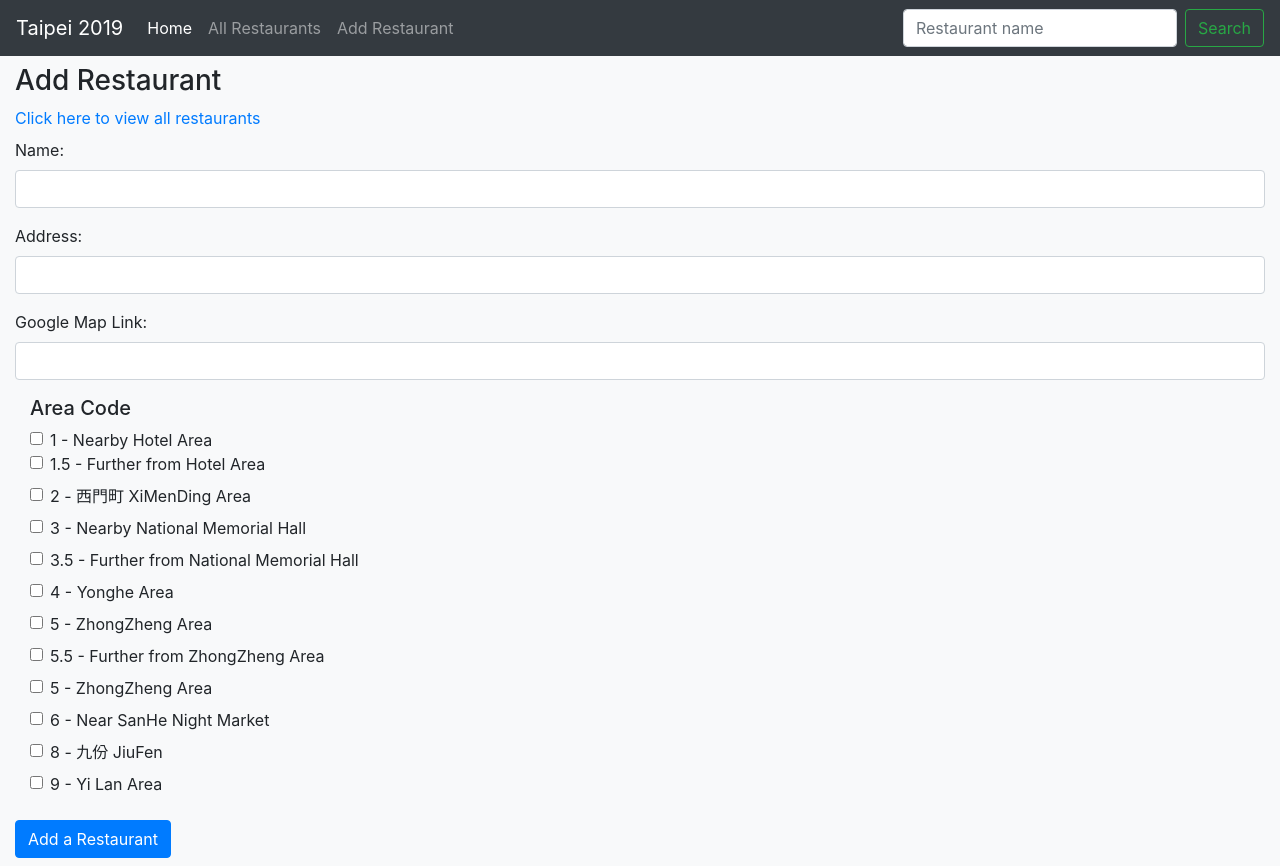
After one commit to sunnyyap1011/Sunny-Taipei-2019-Python-PostgreSQL-Bootstrap, a Python web app: template templates/restaurants_new.html in a window 1280 px wide. The commit adds this page. Run offline with Jinja, Linux system fonts and the light colour scheme; the template is opened without the code that fills it, so the values that code supplies are empty; some libraries are stand-ins or nearby versions.

Commit message:
Initial Commit

```diff
--- /dev/null
+++ b/static/index.css
@@ -0,0 +1,3 @@
+.container {
+    max-width: 100vw;
+}
--- a/templates/_layout.html
+++ b/templates/_layout.html
@@ -3,10 +3,12 @@
 <head>
     <meta charset="UTF-8">
     <meta name="viewport" content="width=device-width, initial-scale=1.0">
-    <title></title>
+    <title>Taipei 2019</title>
     <link rel="stylesheet" href="https://stackpath.bootstrapcdn.com/bootstrap/4.3.1/css/bootstrap.min.css" integrity="sha384-ggOyR0iXCbMQv3Xipma34MD+dH/1fQ784/j6cY/iJTQUOhcWr7x9JvoRxT2MZw1T" crossorigin="anonymous">
+    <link rel="stylesheet" type="text/css" href="../static/index.css" >
 </head>
-<body>
+<body class="bg-light">
+    {% include 'navbar.html' %}
     <!-- put flash here -->
     {% with messages = get_flashed_messages(with_categories=true) %}
         {% if messages %}
@@ -20,7 +22,7 @@
                 {% endfor %}
         {% endif %}
     {% endwith %}
-    <div class="container">
+    <div class="container vw-100">
         {% block content %}
         {% endblock %}
     </div>
--- /dev/null
+++ b/templates/navbar.html
@@ -0,0 +1,26 @@
+<nav class="navbar navbar-expand-lg navbar-dark bg-dark" style="width: 100vw;">
+    <a class="navbar-brand" href="/">Taipei 2019</a>
+    <button class="navbar-toggler" type="button" data-toggle="collapse" data-target="#navbarSupportedContent"
+        aria-controls="navbarSupportedContent" aria-expanded="false" aria-label="Toggle navigation">
+        <span class="navbar-toggler-icon"></span>
+    </button>
+
+    <div class="collapse navbar-collapse" id="navbarSupportedContent">
+        <ul class="navbar-nav mr-auto">
+            <li class="nav-item active">
+                <a class="nav-link" href="/">Home <span class="sr-only">(current)</span></a>
+            </li>
+            <li class="nav-item">
+                <a class="nav-link" href={{ url_for('restaurants_index') }}>All Restaurants</a>
+            </li>
+            <li class="nav-item">
+                <a class="nav-link" href={{ url_for('restaurants_new') }}>Add Restaurant</a>
+            </li>
+        </ul>
+        <form class="form-inline my-2 my-lg-0" action={{ url_for('restaurants_search') }} method="POST">
+            <input class="form-control mr-sm-2" type="search" placeholder="Restaurant name" aria-label="Search"
+                name="search_input">
+            <button class="btn btn-outline-success my-2 my-sm-0" type="submit">Search</button>
+        </form>
+    </div>
+</nav>
--- /dev/null
+++ b/templates/restaurants_new.html
@@ -0,0 +1,83 @@
+{% extends "_layout.html" %}
+{% block content %}
+<h3 class="my-2">Add Restaurant</h3>
+<a href={{ url_for('restaurants_index') }}>Click here to view all restaurants</a>
+<form action={{ url_for('restaurants_create') }} method="POST" class="my-2">
+    <div class="form-group">
+        <label for="restaurant_name">Name:</label>
+        <input type="text" name="restaurant_name" class="form-control" />
+    </div>
+    <div class="form-group">
+        <label for="restaurant_address">Address:</label>
+        <input type="text" name="restaurant_address" class="form-control" />
+    </div>
+    <div class="form-group">
+        <label for="restaurant_google_map_link">Google Map Link:</label>
+        <input type="text" name="restaurant_google_map_link" class="form-control" />
+    </div>
+
+    <div class="form-group col">
+        <h5>Area Code</h5>
+        <div class="form-check">
+            <input type="checkbox" name="restaurant_area_code" class="form-check-input" value="1 - Nearby Hotel Area" />
+            <label for="restaurant_area_code" class="form-check-label">1 - Nearby Hotel Area</label>
+        </div>
+        <div class="form-check">
+            <input type="checkbox" name="restaurant_area_code" class="form-check-input"
+                value="1.5 - Further from Hotel Area" />
+            <label for="restaurant_area_code">1.5 - Further from Hotel Area</label>
+        </div>
+        <div class="form-check">
+            <input type="checkbox" name="restaurant_area_code" class="form-check-input" value="2 - 西門町 XiMenDing Area" />
+            <label for="restaurant_area_code">2 - 西門町 XiMenDing Area</label>
+        </div>
+        <div class="form-check">
+            <input type="checkbox" name="restaurant_area_code" class="form-check-input"
+                value="3 - Nearby National Memorial Hall" />
+            <label for="restaurant_area_code">3 - Nearby National Memorial Hall</label>
+        </div>
+        <div class="form-check">
+            <input type="checkbox" name="restaurant_area_code" class="form-check-input"
+                value="3.5 - Further from National Memorial Hall" />
+            <label for="restaurant_area_code">3.5 - Further from National Memorial Hall</label>
+        </div>
+        <div class="form-check">
+            <input type="checkbox" name="restaurant_area_code" class="form-check-input" value="4 - Yonghe Area" />
+            <label for="restaurant_area_code">4 - Yonghe Area</label>
+        </div>
+        <div class="form-check">
+            <input type="checkbox" name="restaurant_area_code" class="form-check-input" value="5 - ZhongZheng Area" />
+            <label for="restaurant_area_code">5 - ZhongZheng Area</label>
+        </div>
+        <div class="form-check">
+            <input type="checkbox" name="restaurant_area_code" class="form-check-input"
+                value="5.5 - Further from ZhongZheng Area" />
+            <label for="restaurant_area_code">5.5 - Further from ZhongZheng Area</label>
+        </div>
+        <div class="form-check">
+            <input type="checkbox" name="restaurant_area_code" class="form-check-input" value="5 - ZhongZheng Area" />
+            <label for="restaurant_area_code">5 - ZhongZheng Area</label>
+        </div>
+        <div class="form-check">
+            <input type="checkbox" name="restaurant_area_code" class="form-check-input"
+                value="6 - Near SanHe Night Market" />
+            <label for="restaurant_area_code">6 - Near SanHe Night Market</label>
+        </div>
+        <div class="form-check">
+            <input type="checkbox" name="restaurant_area_code" class="form-check-input" value="8 - 九份 JiuFen" />
+            <label for="restaurant_area_code">8 - 九份 JiuFen</label>
+        </div>
+        <div class="form-check">
+            <input type="checkbox" name="restaurant_area_code" class="form-check-input" value="9 - Yi Lan Area" />
+            <label for="restaurant_area_code">9 - Yi Lan Area</label>
+        </div>
+    </div>
+
+    <button type="submit" class="btn btn-primary">Add a Restaurant</button>
+</form>
+<!-- <ol>
+    {% for restaurant in restaurants %}
+    <li>{{restaurant.name}}</li>
+    {% endfor %}
+</ol> -->
+{% endblock %}
```
Also changed, not shown: models.py (+32 -16 lines), server.py (+82 -60 lines), templates/index.html (+17 -6 lines), templates/restaurants.html (added, +39 -0 lines), templates/restaurants_search.html (added, +29 -0 lines), templates/restaurants_show.html (added, +27 -0 lines), templates/stores.html (deleted, +0 -30 lines), templates/stores_new.html (deleted, +0 -16 lines), templates/stores_show.html (deleted, +0 -15 lines).
